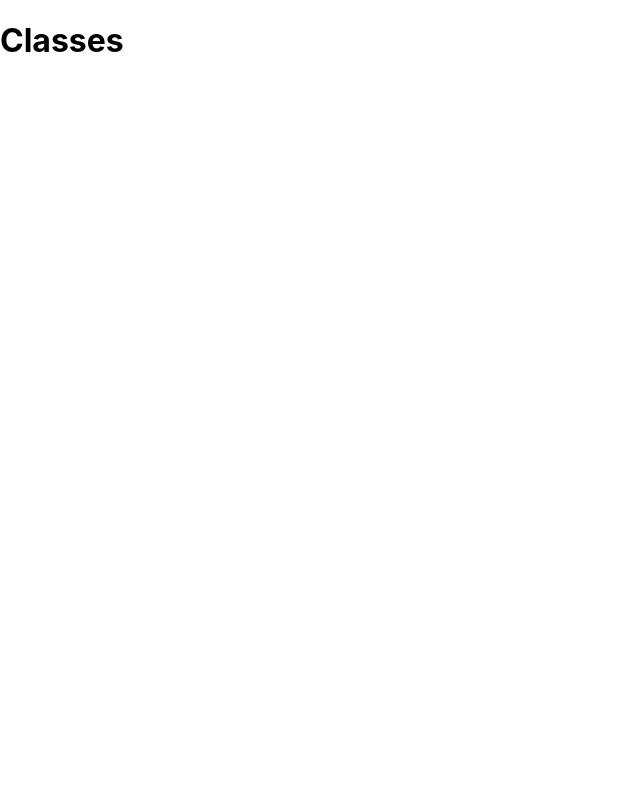
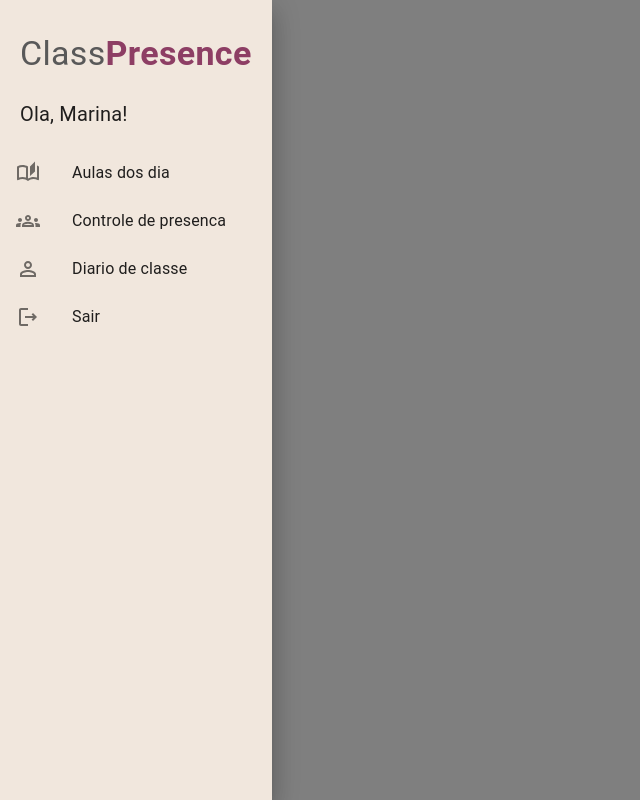
Before and after one commit to marimnzs/class-presence, a React (Create React App) app: page / in a window 1280 px wide. Shown: the whole page, without its empty margins (0-640 px from the left). Built offline with nearby package versions, Linux system fonts and the light colour scheme.

Commit message:
add custom drawe

```diff
--- a/src/components/drawer.tsx
+++ b/src/components/drawer.tsx
@@ -1,18 +1,18 @@
-import React, { useState } from 'react';
-import Drawer from '@mui/material/Drawer';
+import React from 'react';
 import List from '@mui/material/List';
 import ListItem from '@mui/material/ListItem';
 import ListItemText from '@mui/material/ListItemText';
 import ListItemIcon from '@mui/material/ListItemIcon';
-import IconButton from '@mui/material/IconButton';
-import MenuIcon from '@mui/icons-material/Menu';
-import HomeIcon from '@mui/icons-material/Home';
-import PersonIcon from '@mui/icons-material/Person';
-import SettingsIcon from '@mui/icons-material/Settings';
+import AutoStoriesOutlinedIcon from '@mui/icons-material/AutoStoriesOutlined';
+import GroupsOutlinedIcon from '@mui/icons-material/GroupsOutlined';
+import PermIdentityOutlinedIcon from '@mui/icons-material/PermIdentityOutlined';
+import LogoutOutlinedIcon from '@mui/icons-material/LogoutOutlined';
+import { Typography, Drawer, Box } from '@mui/material';
+import Logo from './logo';
 
 interface CustomDrawerProps {
   isOpen: boolean;
-  onClose: () => void;
+  onClose?: () => void;
 }
 
 const CustomDrawer: React.FC<CustomDrawerProps> = ({ isOpen, onClose }) => {
@@ -21,25 +21,45 @@ const CustomDrawer: React.FC<CustomDrawerProps> = ({ isOpen, onClose }) => {
       anchor="left"
       open={isOpen}
       onClose={onClose}
+      sx={{
+        '& .MuiDrawer-paper': {
+          backgroundColor: '#F1E7DD',
+        },
+      }}
     >
       <List>
+        <Box sx={{
+          margin: '20px',
+        }}>
+          <Logo />
+        </Box>
+        <Typography sx={{
+          margin: '20px',
+          fontSize: '20px',
+        }}>Ola, Marina!</Typography>
         <ListItem button>
           <ListItemIcon>
-            <HomeIcon />
+            <AutoStoriesOutlinedIcon/>
           </ListItemIcon>
-          <ListItemText primary="Opção 1" />
+          <ListItemText primary="Aulas dos dia" />
         </ListItem>
         <ListItem button>
           <ListItemIcon>
-            <PersonIcon />
+            <GroupsOutlinedIcon />
           </ListItemIcon>
-          <ListItemText primary="Opção 2" />
+          <ListItemText primary="Controle de presenca" />
         </ListItem>
         <ListItem button>
           <ListItemIcon>
-            <SettingsIcon />
+            <PermIdentityOutlinedIcon />
           </ListItemIcon>
-          <ListItemText primary="Opção 3" />
+          <ListItemText primary="Diario de classe" />
+        </ListItem>
+        <ListItem button >
+          <ListItemIcon>
+            <LogoutOutlinedIcon />
+          </ListItemIcon>
+          <ListItemText primary="Sair" />
         </ListItem>
       </List>
     </Drawer>
--- /dev/null
+++ b/src/components/index.tsx
@@ -0,0 +1,4 @@
+import React from "react";
+
+export { default as Drawer } from './drawer';
+export { default as Logo } from './logo';
--- /dev/null
+++ b/src/components/logo.tsx
@@ -0,0 +1,35 @@
+import React from 'react';
+import Box from '@mui/material/Box';
+import Typography from '@mui/material/Typography';
+
+const Logo: React.FC = () => {
+  return (
+    <Box
+      sx={{
+        display: 'flex',
+        flexDirection: 'row',
+        marginBottom: '20px',
+      }}
+    >
+      <Typography
+        sx={{
+          fontSize: '34px',
+          color: '#595959',
+        }}
+      >
+        Class
+      </Typography>
+      <Typography
+        sx={{
+          fontSize: '34px',
+          color: '#8D3E64',
+          fontWeight: 'bold',
+        }}
+      >
+        Presence
+      </Typography>
+    </Box>
+  );
+};
+
+export default Logo;
--- a/src/features/classes/index.tsx
+++ b/src/features/classes/index.tsx
@@ -1,8 +1,14 @@
-import React from 'react';
+import React, {useState} from 'react';
+import { Drawer } from '../../components'
 
 const Classes: React.FC = () => {
+  const [isOpen, setIsOpen] = useState(true);
+
   return (
-    <h1>Classes</h1>
+  <>
+  <h1>Classes</h1>
+    <Drawer isOpen={isOpen}/>
+  </>
   )
 }
 
```
